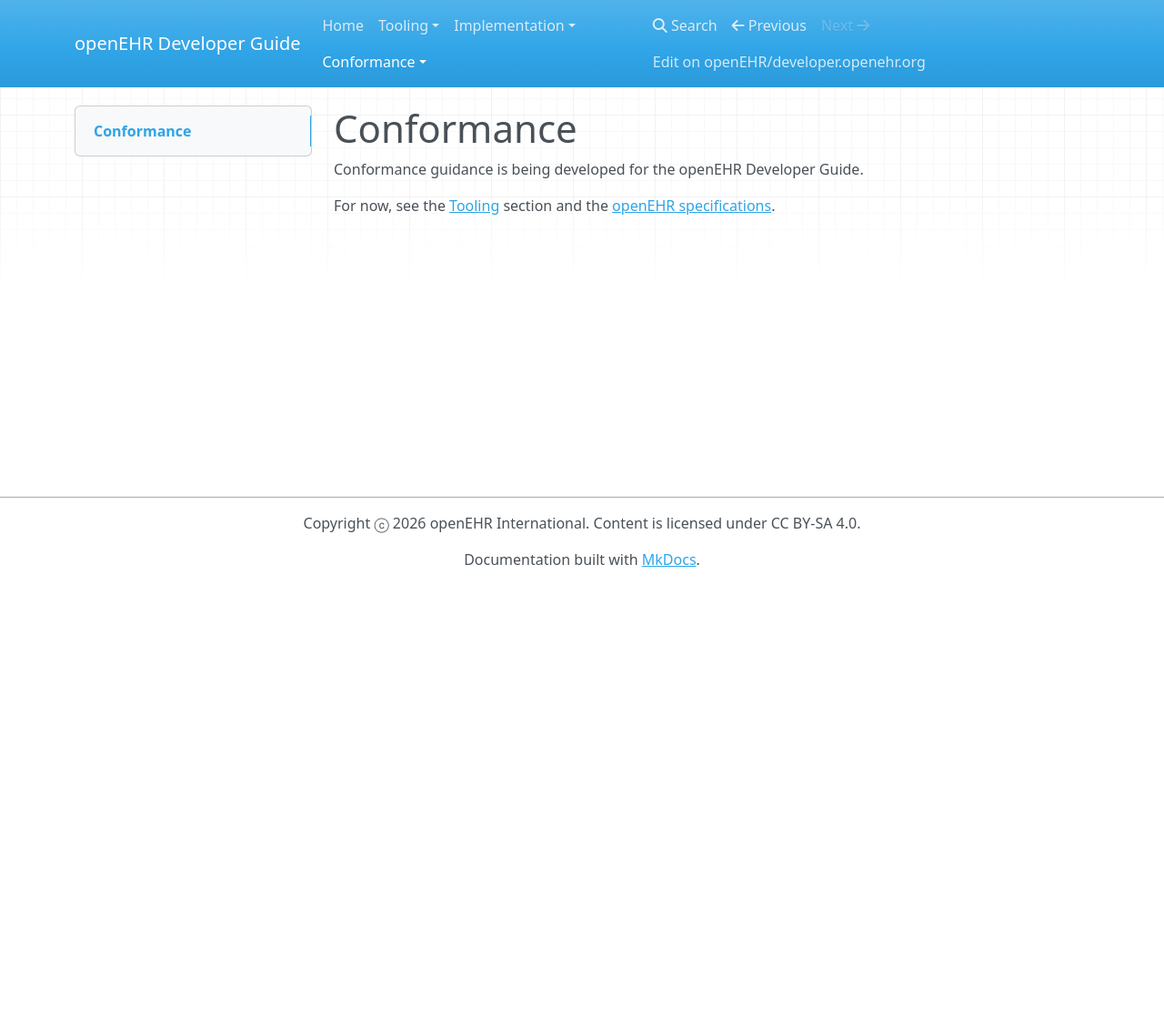
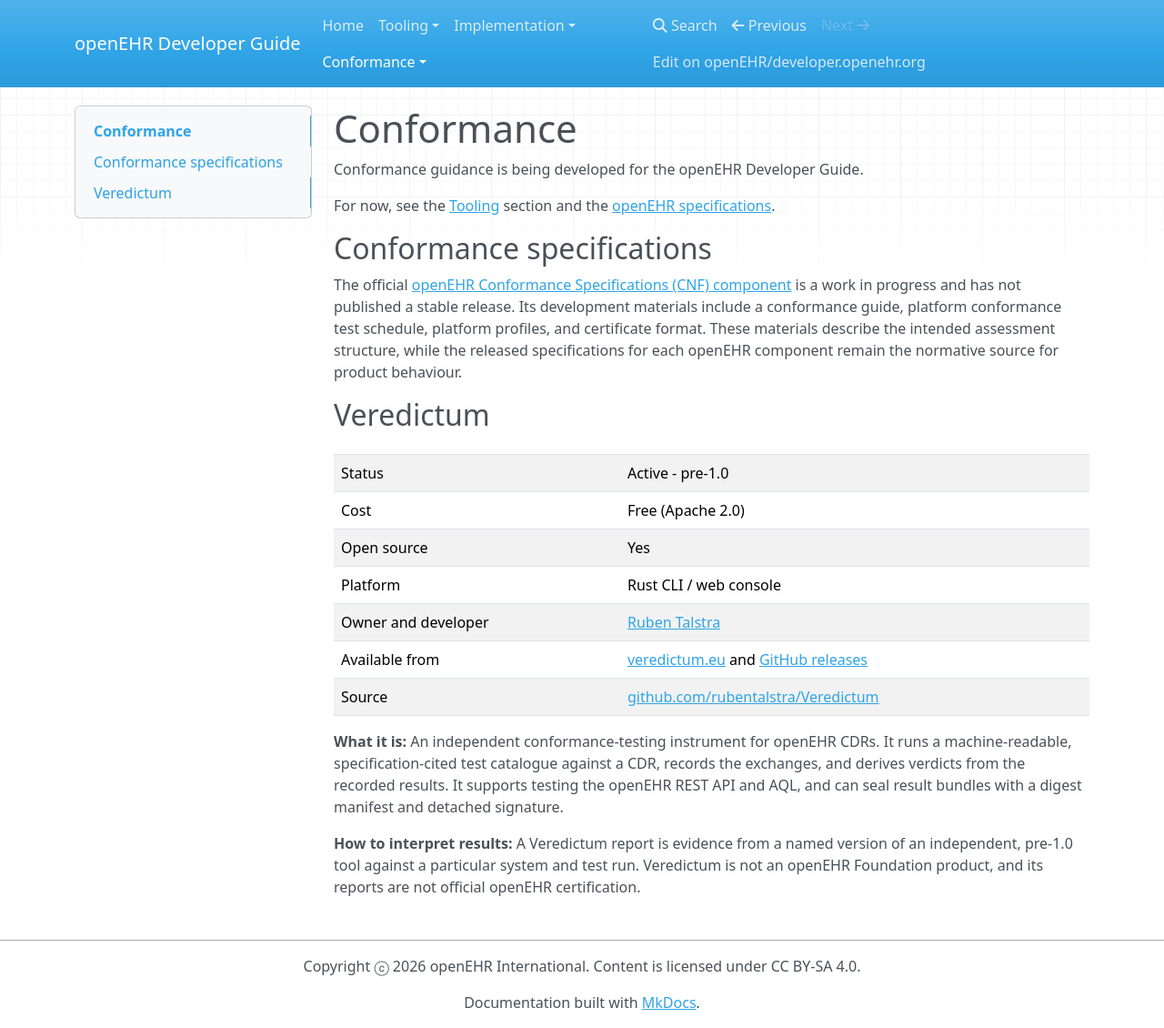
Before and after one commit to openEHR/developer.openehr.org, an MkDocs documentation site: the page built from docs/conformance/index.md, in a window 1280 px wide and 1130 px high. Shown: the whole window at 91% size. Built offline with MkDocs 1.6.1, drawn with Linux system fonts in a browser that asks for light colours; nearby versions of some CDN libraries.

Commit message:
docs(conformance): add Veredictum (#7)
* Add Veredictum to the conformance page

* docs(conformance): clarify Veredictum status

---------

Co-authored-by: Marcus Baw <marcus@marcusbaw.com>

```diff
--- a/docs/conformance/index.md
+++ b/docs/conformance/index.md
@@ -3,3 +3,23 @@
 Conformance guidance is being developed for the openEHR Developer Guide.
 
 For now, see the [Tooling](../tooling/index.md) section and the [openEHR specifications](https://specifications.openehr.org/).
+
+## Conformance specifications
+
+The official [openEHR Conformance Specifications (CNF) component](https://specifications.openehr.org/releases/CNF/development/) is a work in progress and has not published a stable release. Its development materials include a conformance guide, platform conformance test schedule, platform profiles, and certificate format. These materials describe the intended assessment structure, while the released specifications for each openEHR component remain the normative source for product behaviour.
+
+## Veredictum
+
+| | |
+| --- | --- |
+| Status | Active - pre-1.0 |
+| Cost | Free (Apache 2.0) |
+| Open source | Yes |
+| Platform | Rust CLI / web console |
+| Owner and developer | [Ruben Talstra](https://github.com/rubentalstra) |
+| Available from | [veredictum.eu](https://veredictum.eu/) and [GitHub releases](https://github.com/rubentalstra/Veredictum/releases/latest) |
+| Source | [github.com/rubentalstra/Veredictum](https://github.com/rubentalstra/Veredictum) |
+
+**What it is:** An independent conformance-testing instrument for openEHR CDRs. It runs a machine-readable, specification-cited test catalogue against a CDR, records the exchanges, and derives verdicts from the recorded results. It supports testing the openEHR REST API and AQL, and can seal result bundles with a digest manifest and detached signature.
+
+**How to interpret results:** A Veredictum report is evidence from a named version of an independent, pre-1.0 tool against a particular system and test run. Veredictum is not an openEHR Foundation product, and its reports are not official openEHR certification.
```
